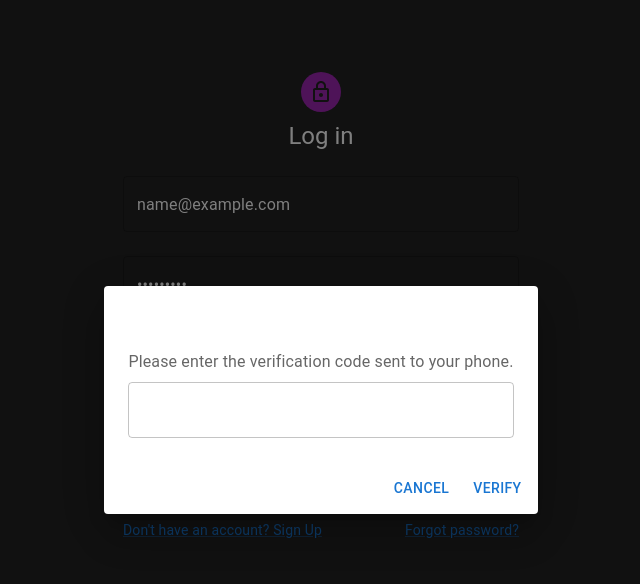
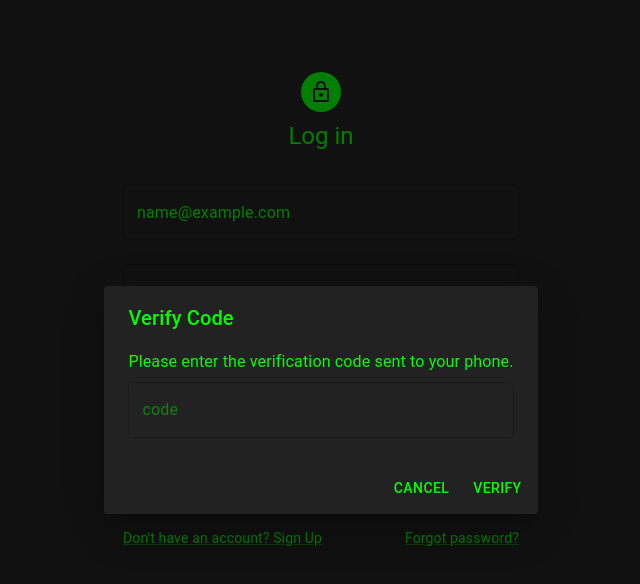
Before and after one commit to kianhennessy/FYPMessageApp, a React (Create React App) app: page / in a window 1280 px wide. Both pictures are taken after typing "name@example.com", "Sample123" into the empty fields and a click on the button "LOG IN". Shown: the top 584 px of the page, without its empty margins (319-959 px from the left). Built offline with nearby package versions, Linux system fonts and the light colour scheme; no server answers.

Commit message:
CSS updates

```diff
--- a/src/components/Chats.js
+++ b/src/components/Chats.js
@@ -2,13 +2,12 @@ import React, { useRef, useState, useEffect } from "react"
 
 import axios from 'axios'
 import { useHistory } from "react-router-dom"
-import { ChatEngine, deleteMessage, getOrCreateChat } from 'react-chat-engine'
+import {ChatEngine, deleteMessage} from 'react-chat-engine'
+
 
 import { useAuth } from "../contexts/AuthContext"
 
-
 import { auth } from "../firebase"
-
 
 
 export default function Chats() {
@@ -83,6 +82,8 @@ export default function Chats() {
                 projectID="8afaea8d-1514-4b90-bc09-a5f244987db7"
                 userName={user.email}
                 userSecret={user.uid}
+
+
                 onDeleteMessage={() => {
                     setLoading(true);
                     setLoading(false);
@@ -94,14 +95,15 @@ export default function Chats() {
                         userName: user.email,
                         userSecret: user.uid}
                     messages.map((message) => {
-                        // If message is more than 5 seconds old, delete it
-                        const timeToGo = Math.max(0,5000 - (new Date() - new Date(message.created)))
+                        // If message is more than 1 minute, delete it
+                        const timeToGo = Math.max(0,6000000 - (new Date() - new Date(message.created)))
                         if(!message.deleting && message.id && (message.sender.username === user.email)) {
                             message.deleting = true
                             setTimeout(() => {
                                 console.log("Deleting Message");
                                     deleteMessage(props, chatId, message.id, () => {
                                         console.log(message.id, "deleted");
+
 
                                         // Refresh chat feed
                                         setLoading(true);
--- a/src/components/Login.js
+++ b/src/components/Login.js
@@ -33,7 +33,8 @@ import DialogActions from '@mui/material/DialogActions';
 import DialogContent from '@mui/material/DialogContent';
 import DialogContentText from '@mui/material/DialogContentText';
 import DialogTitle from '@mui/material/DialogTitle';
-import {Hidden} from "@mui/material";
+import {styled} from "@mui/material";
+
 
 
 
@@ -43,8 +44,11 @@ const themeDark = createTheme({
             default: "#222222"
         },
         text: {
-            primary: "#ffffff"
-        }
+            primary: "#00FF00"
+        },
+        secondary: {
+            main: "#00FF00"
+        },
     }
 });
 
@@ -55,12 +59,8 @@ export default function Login() {
     //const [alert, setAlert] = useState(null);
     const history = useHistory();
 
-
-
     // login form
     const { register, handleSubmit } = useForm();
-
-
 
     const onSubmit = async (data) => {
         const { email, password } = data;
@@ -163,8 +163,6 @@ export default function Login() {
 
 
 
-
-
     const handleCodeChange = (event) => {
         setCode(event.target.value);
     };
@@ -208,12 +206,13 @@ export default function Login() {
                         Log in
                     </Typography>
 
-                    <Box component="form" onSubmit={handleSubmit(onSubmit)} noValidate sx={{ mt: 1 }}>
+                    <Box component="form" onSubmit={handleSubmit(onSubmit)} noValidate sx={{ mt: 2 }}>
                         <TextField
                             placeholder="Email"
                             required
                             fullWidth
                             margin={"normal"}
+
                             id={'login-email'}{...register('email', { required: true })}
                         />
                         <TextField
@@ -225,28 +224,32 @@ export default function Login() {
                             id={'login-password'}{...register('password', { required: true })}
                         />
 
-
-
                             <Button
                                 type="submit"
                                 fullWidth
                                 variant="contained"
+                                color={"secondary"}
                                 sx={{ mt: 3, mb: 2 }}
                                 onClick={handleLoginButtonClick}
+
                             >
                                 Log in
                             </Button>
 
-                            <Dialog open={open} onClose={handleClose}>
+                            <Dialog open={open} onClose={handleClose} PaperProps={{
+                                style: {
+                                    backgroundColor: "#222222",
+                                },
+                            }}>
 
-                                <DialogTitle>Verify Code</DialogTitle>
+                                <DialogTitle >Verify Code</DialogTitle>
                                 <DialogContent>
-                                    <DialogContentText>
+                                    <DialogContentText color={'secondary'}>
                                         Please enter the verification code sent to your phone.
                                     </DialogContentText>
                                     <TextField
                                         color={"success"}
-                                        placeholder="Verify code"
+                                        placeholder="code"
                                         required
                                         fullWidth
                                         type="text"
@@ -259,8 +262,8 @@ export default function Login() {
 
                                 </DialogContent>
                                 <DialogActions>
-                                    <Button onClick={handleClose}>Cancel</Button>
-                                    <Button onClick={handleVerifyCode}>Verify</Button>
+                                    <Button onClick={handleClose} color={'secondary'}>Cancel</Button>
+                                    <Button onClick={handleVerifyCode} color={'secondary'}>Verify</Button>
                                 </DialogActions>
                             </Dialog>
 
@@ -303,13 +306,13 @@ export default function Login() {
 
                         <Grid container>
                             <Grid item xs>
-                                <Link href="/signup" variant="body2" >
+                                <Link href="/signup" variant="body2" color={"secondary"} >
                                     {"Don't have an account? Sign Up"}
                                 </Link>
                             </Grid>
                             <Grid item>
 
-                                <Link href="/reset-password" variant="body2" >
+                                <Link href="/reset-password" variant="body2" color={"secondary"} >
                                     {"Forgot password?"}
                                 </Link>
                             </Grid>
--- a/src/index.css
+++ b/src/index.css
@@ -7,6 +7,84 @@
 }
 
 /* Chats Page */
+
+.ce-chat-title {
+  background-color: dimgrey !important;
+}
+
+#ce-feed-container{
+  background-color: #282c34 !important;
+}
+
+.ce-chat-form-container {
+  background-color: #282c34 !important;
+}
+
+.ce-chats-container {
+  background-color: #282c34 !important;
+}
+
+.ce-chat-list{
+    background-color: #282c34 !important;
+}
+
+.ce-chat-card{
+    background-color: deeppink !important;
+  border-radius: 12px;
+}
+
+.ce-chat-card.ce-active-chat-card{
+  background-color: blue !important;
+}
+
+.ce-settings {
+  background-color: #282c34 !important;
+}
+
+.ce-input{
+  background-color: deeppink !important;
+}
+
+.ce-input:focus{
+  background-color: deeppink !important;
+}
+
+
+.ce-settings-container{
+  background-color: #282c34 !important;
+}
+
+
+
+#ce-ice-breaker-gif{
+  display: none;
+}
+
+
+
+.ce-chat-title-text {
+  color: yellow !important;
+}
+
+
+
+
+
+.ce-message-bubble.ce-other-message-bubble{
+  background-color: deeppink !important;
+  color: deeppink;
+}
+
+.ce-message-bubble.ce-my-message-bubble{
+  background-color: #27CC58 !important;
+}
+
+
+.ce-message-bubble.ce-other-message-bubble .ce-message-bubble-text {
+  color: black !important;
+}
+
+
 
 .chats-page {
   position: absolute;
@@ -19,8 +97,9 @@
 .nav-bar {
   width: 100%;
   height: 66px;
-  background-color: #002766;
+  background-color: #27CC58;
 }
+
 
 .logo-tab {
   position: absolute;
@@ -76,8 +155,8 @@
 }
 
 .google {
-  background-color: #4285f4;
-  color: white;
+  background-color: #00FF00;
+  color: black;
 }
 
 #loading-container {
```
